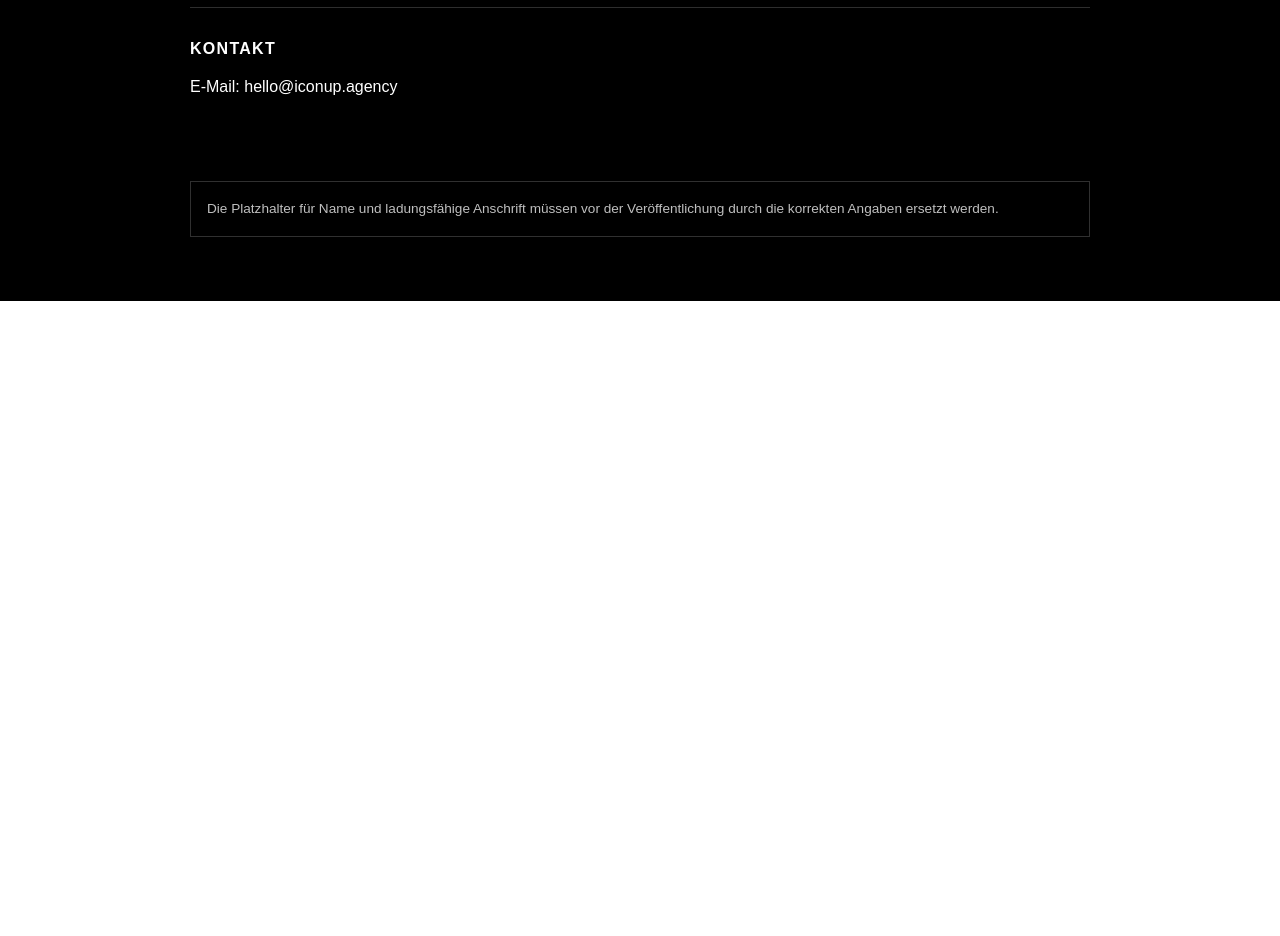
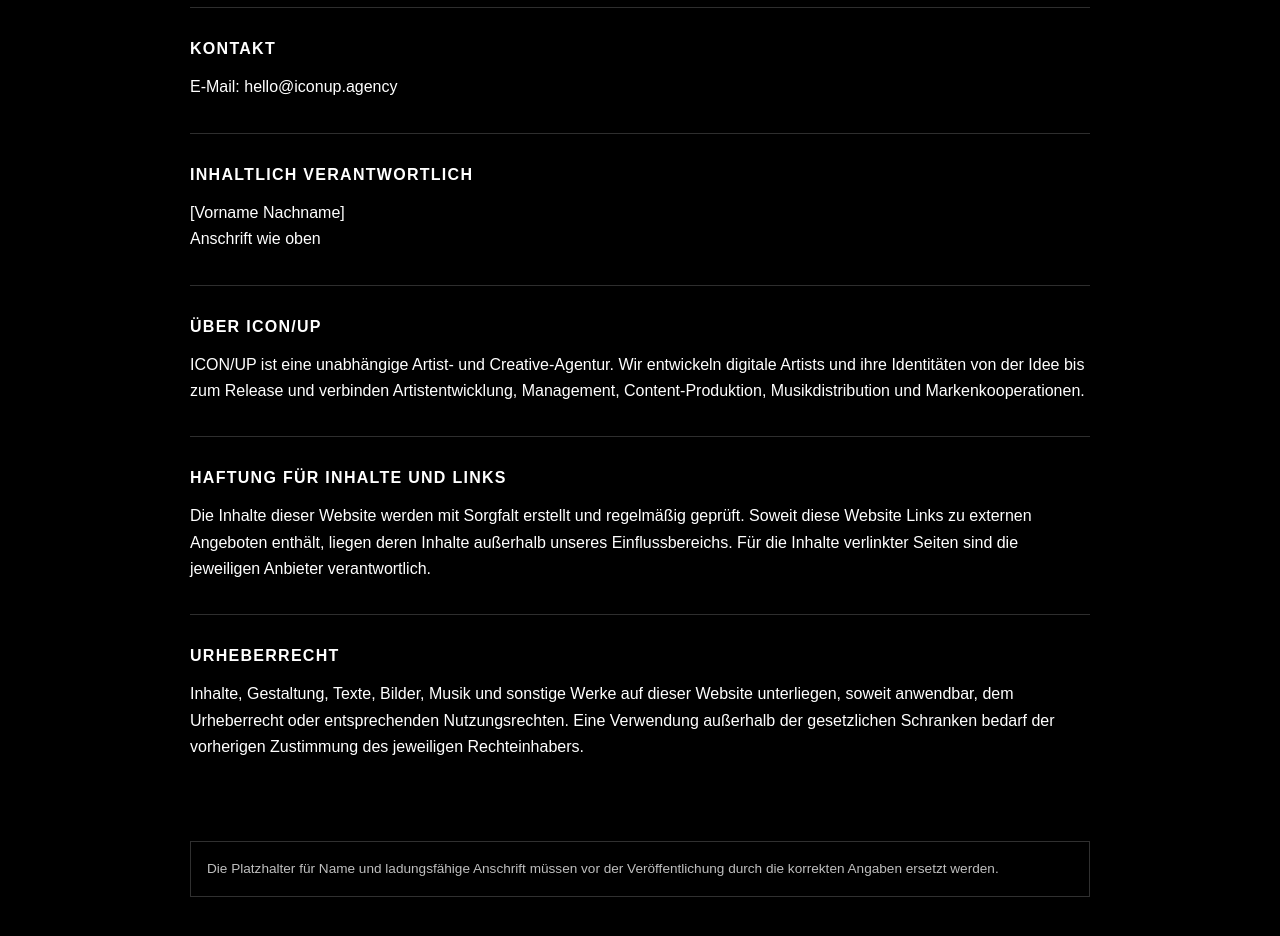
Before and after one commit to patrickknobloch1988-max/iconup-agency, a Next.js app: page /impressum in a window 1280 px wide. Shown: the part 620-1556 px from the top of the page. Before the commit the page ends 921 px from the top, so only its background shows below. Built offline with nearby package versions, Linux system fonts and the light colour scheme.

Commit message:
Expand ICON/UP imprint content

```diff
--- a/app/impressum/page.tsx
+++ b/app/impressum/page.tsx
@@ -30,6 +30,40 @@
           <p>E-Mail: <a href="mailto:hello@iconup.agency">hello@iconup.agency</a></p>
         </section>
 
+        <section aria-labelledby="redaktion">
+          <h2 id="redaktion">Inhaltlich verantwortlich</h2>
+          <p>[Vorname Nachname]<br />Anschrift wie oben</p>
+        </section>
+
+        <section aria-labelledby="angebot">
+          <h2 id="angebot">Über ICON/UP</h2>
+          <p>
+            ICON/UP ist eine unabhängige Artist- und Creative-Agentur. Wir entwickeln digitale Artists
+            und ihre Identitäten von der Idee bis zum Release und verbinden Artistentwicklung,
+            Management, Content-Produktion, Musikdistribution und Markenkooperationen.
+          </p>
+        </section>
+
+        <section aria-labelledby="haftung">
+          <h2 id="haftung">Haftung für Inhalte und Links</h2>
+          <p>
+            Die Inhalte dieser Website werden mit Sorgfalt erstellt und regelmäßig geprüft.
+            Soweit diese Website Links zu externen Angeboten enthält, liegen deren Inhalte
+            außerhalb unseres Einflussbereichs. Für die Inhalte verlinkter Seiten sind die
+            jeweiligen Anbieter verantwortlich.
+          </p>
+        </section>
+
+        <section aria-labelledby="urheberrecht">
+          <h2 id="urheberrecht">Urheberrecht</h2>
+          <p>
+            Inhalte, Gestaltung, Texte, Bilder, Musik und sonstige Werke auf dieser Website
+            unterliegen, soweit anwendbar, dem Urheberrecht oder entsprechenden Nutzungsrechten.
+            Eine Verwendung außerhalb der gesetzlichen Schranken bedarf der vorherigen Zustimmung
+            des jeweiligen Rechteinhabers.
+          </p>
+        </section>
+
         <p className="legalNotice">
           Die Platzhalter für Name und ladungsfähige Anschrift müssen vor der Veröffentlichung durch die korrekten Angaben ersetzt werden.
         </p>
```
